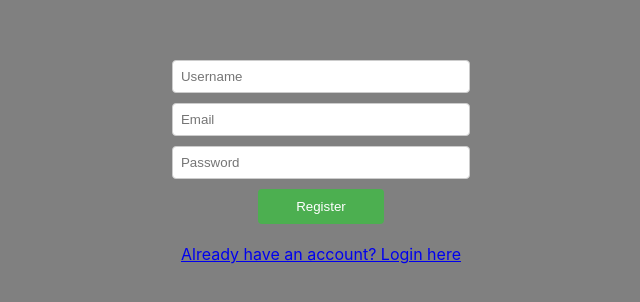
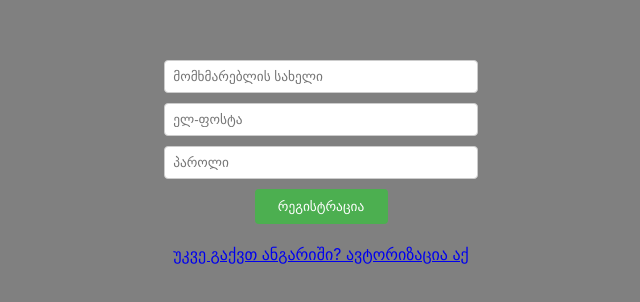
Before and after one commit to Davitvashakmadze/SignMeUp, a React (Create React App) app in the folder frontend/: page /register in a window 1280 px wide. Shown: the part 238-540 px from the top of the page, without its empty margins (319-959 px from the left). Built offline with nearby package versions, Linux system fonts and the light colour scheme.

Commit message:
feat: add supabase and confure

```diff
--- a/frontend/src/components/register/Register.jsx
+++ b/frontend/src/components/register/Register.jsx
@@ -11,14 +11,13 @@ const Register = () => {
   const [error, setError] = useState("");
   const navigate = useNavigate();
 
-  // Validate form inputs
   const validateForm = () => {
     if (!username || !email || !password) {
-      setError("All fields are required");
+      setError("ყველა ველი სავალდებულოა");
       return false;
     }
     if (password.length < 6) {
-      setError("Password must be at least 6 characters");
+      setError("პაროლი უნდა შეიცავდეს მინიმუმ 6 სიმბოლოს");
       return false;
     }
     setError("");
@@ -30,7 +29,23 @@ const Register = () => {
     if (!validateForm()) return;
 
     try {
-      // Register user with Supabase
+      // ჯერ შეამოწმებს, არსებობს თუ არა მომხმარებელი ამავე მეილით
+      const { data: existingUser, error: fetchError } = await supabase
+        .from("users") // თუ უშუალოდ `auth.users` სჭირდება, დააკონკრეტეთ.
+        .select("email")
+        .eq("email", email)
+        .single();
+
+      if (fetchError && fetchError.code !== "PGRST116") {
+        throw fetchError;
+      }
+
+      if (existingUser) {
+        setError("ეს მეილი უკვე გამოყენებულია.");
+        return;
+      }
+
+      // თუ მეილი თავისუფალია, განაგრძეთ რეგისტრაცია
       const { data, error } = await supabase.auth.signUp({
         email,
         password,
@@ -39,18 +54,13 @@ const Register = () => {
         },
       });
 
-      if (error) throw error; // Handle registration errors
+      if (error) throw error;
 
-      if (data.user) {
-        // Store the username from metadata if available
-        localStorage.setItem("username", data.user.user_metadata.username || username);
-      }
-
-      // Navigate to user page on successful registration
-      navigate("/user");
+      localStorage.setItem("username", username);
+      navigate("/user"); // გადამისამართება მომხმარებლის გვერდზე
     } catch (error) {
       console.error("Error signing up:", error.message);
-      setError("Registration failed: " + error.message);
+      setError("რეგისტრაცია ვერ შესრულდა: " + error.message);
     }
   };
 
@@ -63,23 +73,23 @@ const Register = () => {
             type="text"
             value={username}
             onChange={(e) => setUsername(e.target.value)}
-            placeholder="Username"
+            placeholder="მომხმარებლის სახელი"
           />
           <input
             type="email"
             value={email}
             onChange={(e) => setEmail(e.target.value)}
-            placeholder="Email"
+            placeholder="ელ-ფოსტა"
           />
           <input
             type="password"
             value={password}
             onChange={(e) => setPassword(e.target.value)}
-            placeholder="Password"
+            placeholder="პაროლი"
           />
-          <button type="submit">Register</button>
+          <button type="submit">რეგისტრაცია</button>
         </form>
-        <Link to="/login">Already have an account? Login here</Link>
+        <Link to="/login">უკვე გაქვთ ანგარიში? ავტორიზაცია აქ</Link>
       </div>
     </div>
   );
```
